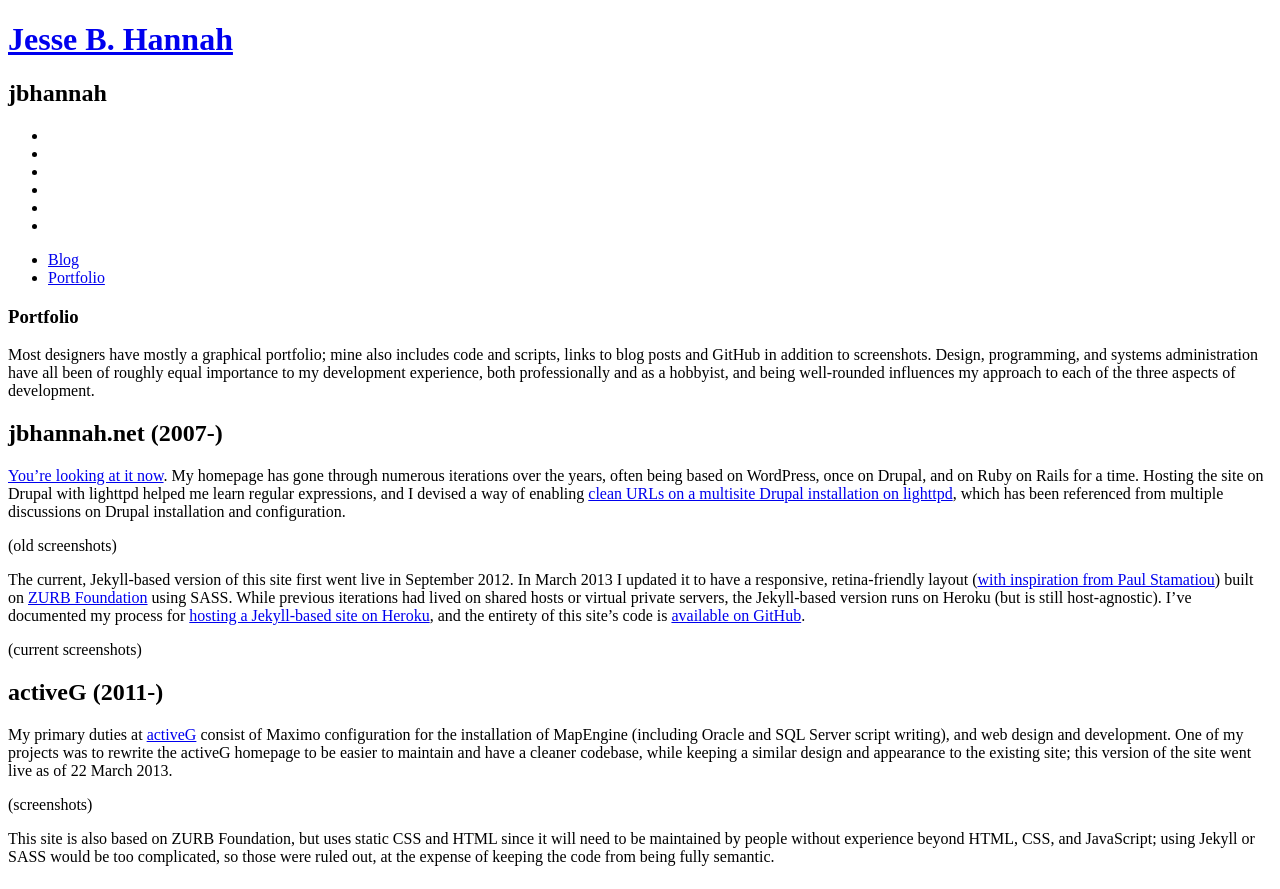
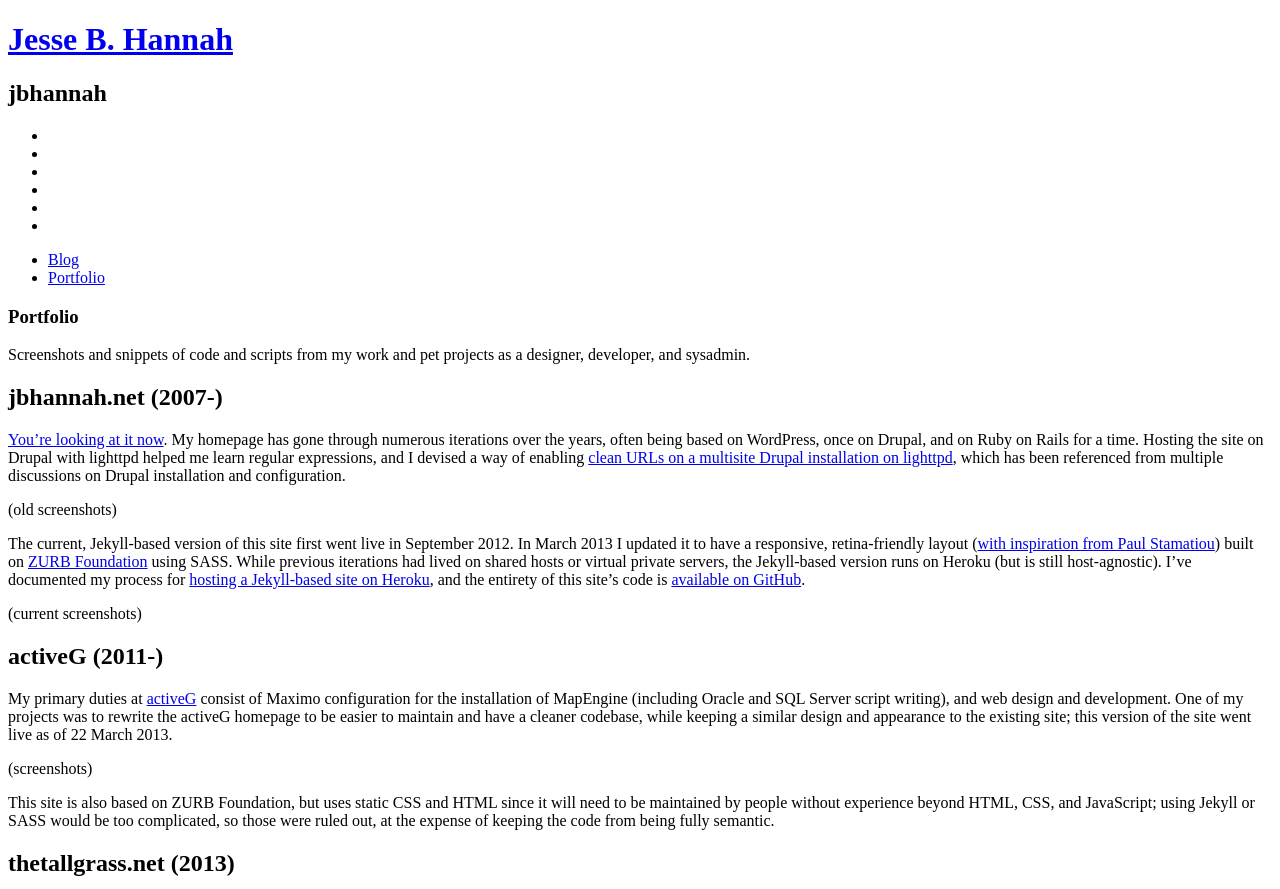
Before and after one commit to jbhannah/jbhannah.net-jekyll, a Jekyll site: the page built from portfolio.md, in a window 1280 px wide. Shown: the part 208-1097 px from the top of the page. Built offline with Jekyll 4.4.1, drawn with Linux system fonts in a browser that asks for light colours; nearby versions of some CDN libraries.

```diff
--- a/_plugins/excerpt.rb
+++ b/_plugins/excerpt.rb
@@ -8,6 +8,10 @@ module Jekyll
     def excerpt(input)
       if input.index(/<!--\s*more\s*-->/i)
         input.split(/<!--\s*more\s*-->/i)[0]
+      elsif input.index(/<\/p>/i)
+        input.split(/<\/p>/i)[0]
+      elsif input.index("\n\n")
+        input.split("\n\n")[0]
       else
         input
       end
--- a/portfolio.md
+++ b/portfolio.md
@@ -3,12 +3,8 @@ layout: article
 title: Portfolio
 ---
 
-Most designers have mostly a graphical portfolio; mine also includes
-code and scripts, links to blog posts and GitHub in addition to
-screenshots. Design, programming, and systems administration have all
-been of roughly equal importance to my development experience, both
-professionally and as a hobbyist, and being well-rounded influences my
-approach to each of the three aspects of development.
+Screenshots and snippets of code and scripts from my work and pet
+projects as a designer, developer, and sysadmin.
 
 ## jbhannah.net (2007-)
 
```
